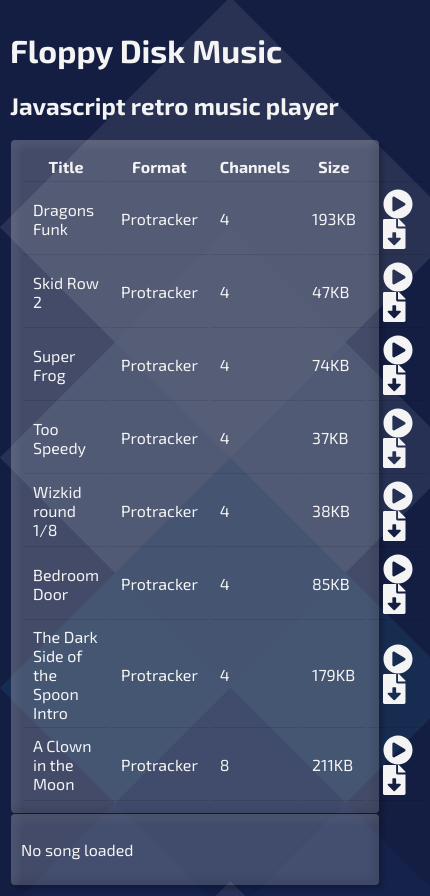
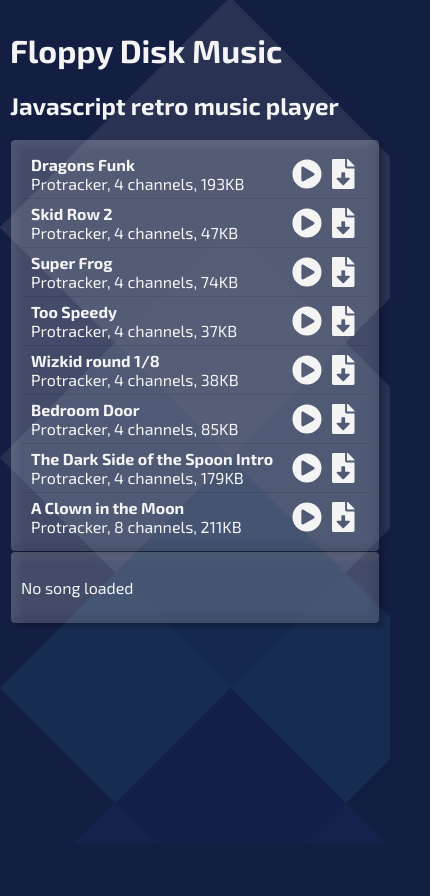
Before and after one commit to adavies1/floppy-disk-music, a React (Create React App) app: page / in a window 390 px wide. Shown: the whole page, 430 px wide, since content can reach past the window. After the commit the page ends 844 px from the top, so only its background shows below. Built offline with nearby package versions, Linux system fonts and the light colour scheme.

Commit message:
[SongList] - Added mobile song list, small styling tweaks

```diff
--- a/src/components/SongList/SongList.module.scss
+++ b/src/components/SongList/SongList.module.scss
@@ -1,6 +1,47 @@
 .songTable {
+    display: none;
+
     th, td {
         padding: 5px 10px;
         border-bottom: 1px solid rgba(0,0,0,0.1);
     }
+
+    tr:last-child td {
+        border-bottom: none;
+    }
+
+    .noWrap {
+        white-space: nowrap;
+    }
 }
+
+.mobileSongTable {
+    list-style-type: none;
+    margin: 0;
+    padding: 0;
+    width: 100%;
+}
+
+.mobileSong {
+    display: flex;
+    padding: 5px 10px;
+    align-items: center;
+    justify-content: space-between;
+    border-bottom: 1px solid rgba(0,0,0,0.1);
+
+    &:last-child {
+        border-bottom: none;
+    }
+
+}
+
+
+@media (min-width: 500px) {
+    .songTable {
+        display: block;
+    }
+
+    .mobileSongTable {
+        display: none;
+    }
+}
--- a/src/components/SongList/SongList.tsx
+++ b/src/components/SongList/SongList.tsx
@@ -42,14 +42,31 @@ const songList:FunctionComponent<SongListProps> = props => (
                         <td>{song.format}</td>
                         <td>{song.channels}</td>
                         <td>{song.size}</td>
-                        <td>
-                            <IconButton icon={faPlayCircle} onClick={() => props.load(song)} title="Play"/>
+                        <td className={css.noWrap}>
+                            <IconButton icon={faPlayCircle} onClick={() => props.load(song)} title="Load and play"/>
                             <IconLink icon={faFileDownload} href={song.src} title="Download"/>
                         </td>
                     </tr>
                 ))}
             </tbody>
         </table>
+
+        <ul className={css.mobileSongTable}>
+            {props.list.map(song => (
+                <li className={css.mobileSong} key={song.name}>
+                    <div>
+                        <strong className={css.mobileSongTitle}>{song.name}</strong>
+                        <div className={css.mobileSongInfo}>
+                            {`${song.format}, ${song.channels} channels, ${song.size}`}
+                        </div>
+                    </div>
+                    <div className={css.mobileSongControls}>
+                        <IconButton icon={faPlayCircle} onClick={() => props.load(song)} title="Load and play"/>
+                        <IconLink icon={faFileDownload} href={song.src} title="Download"/>
+                    </div>
+                </li>
+            ))}
+        </ul>
     </>
 )
 
```
